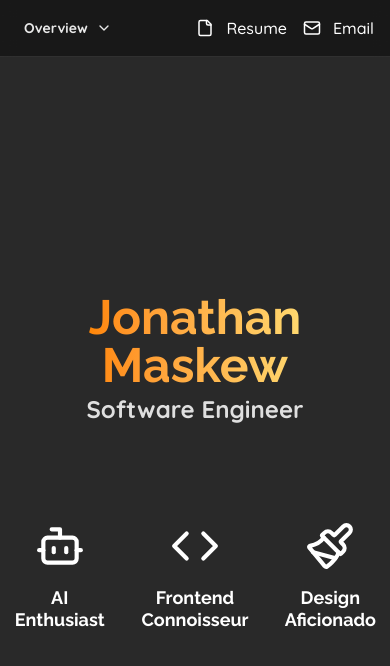
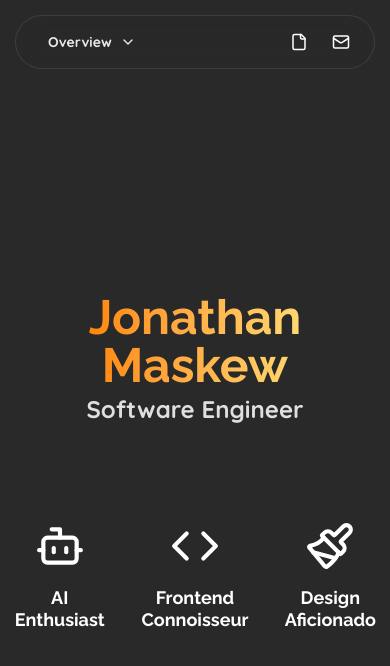
Before and after one commit to JonathanMaskew/personal_portfolio, a Next.js app: page / in a window 390 px wide. Shown: the top 666 px of the page. Built offline with nearby package versions, Linux system fonts and the light colour scheme.

Commit message:
scrolling fix and mobile enhancements

```diff
--- a/src/app/layout.tsx
+++ b/src/app/layout.tsx
@@ -39,7 +39,7 @@ export default function RootLayout({
           <div className="block md:hidden">
             <TopNav />
           </div>
-          <main className="flex-1 overflow-y-auto pt-14 md:pt-0">
+          <main className="flex-1 overflow-y-auto scroll-smooth pt-14 md:pt-0">
             {children}
           </main>
         </div>
--- a/src/app/page.tsx
+++ b/src/app/page.tsx
@@ -4,16 +4,18 @@ import Education from '@/components/Education';
 
 export default function Home() {
   return (
-    <div className="h-screen w-full overflow-y-auto snap-y snap-mandatory scroll-smooth">
+    <div className="h-screen overflow-y-auto snap-y snap-mandatory scroll-smooth">
       <section id="overview" className="h-screen snap-start">
         <Hero />
       </section>
-      <section id="work" className="h-screen overflow-y-auto snap-start">
-        <Work />
-      </section>
-      <section id="education" className="h-screen overflow-y-auto snap-start">
-        <Education />
-      </section>
+      <div className="snap-start">
+        <section id="work">
+          <Work />
+        </section>
+        <section id="education">
+          <Education />
+        </section>
+      </div>
     </div>
   );
 }
--- a/src/components/Education/index.tsx
+++ b/src/components/Education/index.tsx
@@ -59,7 +59,7 @@ export default function Work() {
       : null;
 
   return (
-    <div className="flex flex-col gap-8 p-12 h-screen w-full">
+    <div className="flex flex-col gap-8 p-12 w-full">
       <SectionHeader icon={GraduationCap} title="Education" />
 
       <HighlightFeature
@@ -126,6 +126,7 @@ export default function Work() {
                 subtitle={openedEducation.subtitle}
                 subheading={openedEducation.subheading}
                 body={openedEducation.body}
+                nested={true}
               />
             </>
           )}
--- a/src/components/Modal/index.tsx
+++ b/src/components/Modal/index.tsx
@@ -23,7 +23,7 @@ export default function Modal({
       onClick={onCloseCallback}
     >
       <div
-        className="absolute inset-12 rounded-t-xl p-12 bottom-0 overflow-y-auto max-w-5xl mx-auto"
+        className="absolute left-6 right-6 top-6 md:left-12 md:right-12 md:top-12 bottom-0 rounded-t-xl p-6 md:p-12 overflow-y-auto max-w-5xl mx-auto"
         style={{
           backgroundImage: `
           linear-gradient(
--- a/src/components/NavLink/index.tsx
+++ b/src/components/NavLink/index.tsx
@@ -63,16 +63,17 @@ const linkStyle = 'flex items-center gap-3';
 
 interface NavLinkProps {
   item: NavItem;
+  iconOnly?: boolean;
 }
 
-export function NavLink({ item }: NavLinkProps) {
+export function NavLink({ item, iconOnly }: NavLinkProps) {
   const Icon = item.icon;
 
   if (item.href.startsWith('#')) {
     return (
       <a href={item.href} className={`${linkStyle}`}>
         <Icon size={iconSize} />
-        <div>{item.label}</div>
+        {!iconOnly && <div>{item.label}</div>}
       </a>
     );
   }
@@ -80,7 +81,7 @@ export function NavLink({ item }: NavLinkProps) {
   return (
     <Link href={item.href} className={`${linkStyle}`}>
       <Icon size={iconSize} />
-      <div>{item.label}</div>
+      {!iconOnly && <div>{item.label}</div>}
     </Link>
   );
 }
--- a/src/components/TopNav/index.tsx
+++ b/src/components/TopNav/index.tsx
@@ -41,8 +41,7 @@ export default function TopNav() {
   }, []);
 
   return (
-    <div className="fixed top-0 left-0 right-0 z-50 border-b border-white/10 bg-black/50 backdrop-blur supports-[backdrop-filter]:bg-black/40">
-      <div className="mx-auto flex h-14 max-w-screen-xl items-center justify-between px-4">
+    <div className="fixed top-0 left-0 right-0 rounded-full mx-4 mt-4 z-50 ring-1 ring-white/10 backdrop-blur-md px-6 py-3 flex justify-between">
       <div className="relative">
         <button
           aria-haspopup="listbox"
@@ -78,11 +77,10 @@ export default function TopNav() {
         )}
       </div>
 
-        <div className="flex items-center gap-4">
+      <div className="flex items-center gap-6">
         {SECONDARY_NAV_ITEMS.map((item) => {
-            return <NavLink key={item.id} item={item} />;
+          return <NavLink key={item.id} item={item} iconOnly={true} />;
         })}
-        </div>
       </div>
     </div>
   );
--- a/src/components/Work/index.tsx
+++ b/src/components/Work/index.tsx
@@ -89,14 +89,14 @@ export default function Work() {
       : null;
 
   return (
-    <div className="flex flex-col gap-8 p-12 h-screen w-full">
+    <div className="flex flex-col gap-8 p-12 w-full">
       <SectionHeader
         icon={BriefcaseBusiness}
         title="Work Experience"
         subtext="Mostly Front-end"
       />
 
-      <div className="flex flex-col items-center h-full w-full">
+      <div className="flex flex-col items-center w-full">
         <div className="grid grid-cols-1 lg:grid-cols-2 gap-8 w-full">
           {jobData.map((job, index) => (
             <div
@@ -136,6 +136,7 @@ export default function Work() {
               subtitle={openedJob.company}
               subheading={openedJob.timeRange}
               body={openedJob.jobDescription}
+              nested={true}
             ></HighlightFeature>
             {openedJob.bullets && (
               <ul className="list-disc pl-4 space-y-2 text-sm leading-tight">
```
Lines whose indentation alone changed are shown as unchanged.
